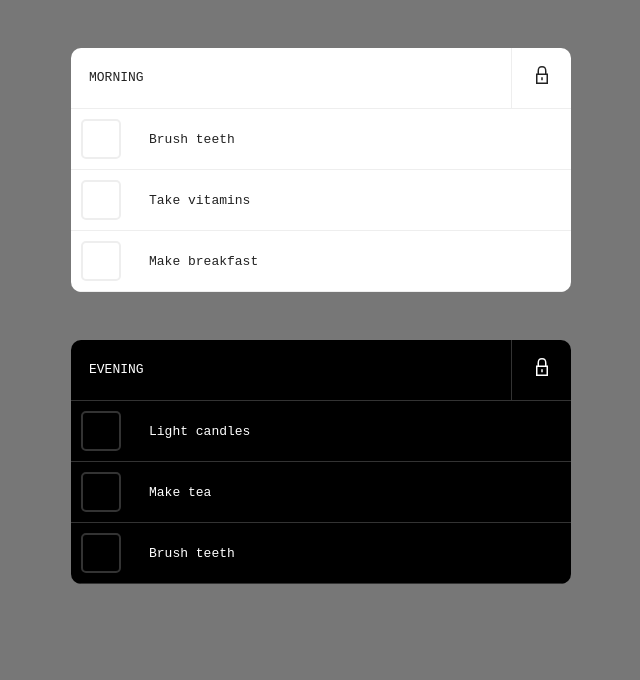
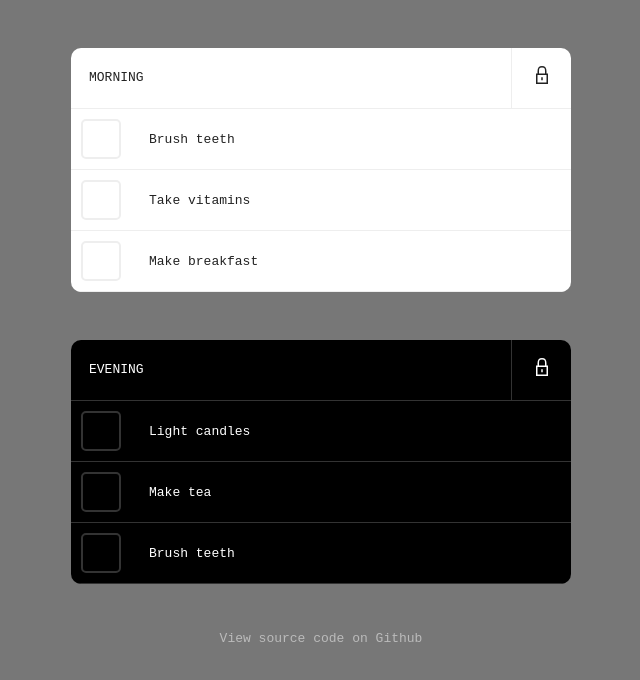
Before and after one commit to alextebbs/ritual, a React (Create React App) app: page / in a window 1280 px wide. Shown: the top 680 px of the page, without its empty margins (319-959 px from the left). Built offline with nearby package versions, Linux system fonts and the light colour scheme.

Commit message:
Add link to GH

```diff
--- a/src/App.js
+++ b/src/App.js
@@ -11,6 +11,21 @@ const Wrap = styled.div`
     max-width: 100%;
   }
 `
+
+const Link = styled.a`
+  text-align: center;
+  margin-top: 48px;
+  display: block;
+  font-size: 13px;
+  color: #bbb;
+  font-weight: normal;
+  text-decoration: none;
+
+  &:hover {
+    color: #fff;
+  }
+`
+
 
 function App(props) {
   const [rituals, setRitualsState] = useState(props.rituals);
@@ -30,6 +45,9 @@ function App(props) {
           theme={ritual.theme}
         />
       ))}
+
+      <Link href="https://github.com/alextebbs/ritual">View source code on Github</Link>
+
     </Wrap>
   );
 }
--- a/src/components/organisms/Ritual/index.js
+++ b/src/components/organisms/Ritual/index.js
@@ -135,6 +135,7 @@ export default function Ritual(props) {
           <Form addTask={addTask} />
         }
       </Wrap>
+
     </ThemeProvider>
   );
 }
```
Also changed, not shown: 1 other file (tests, documents, lock files or other folders).
